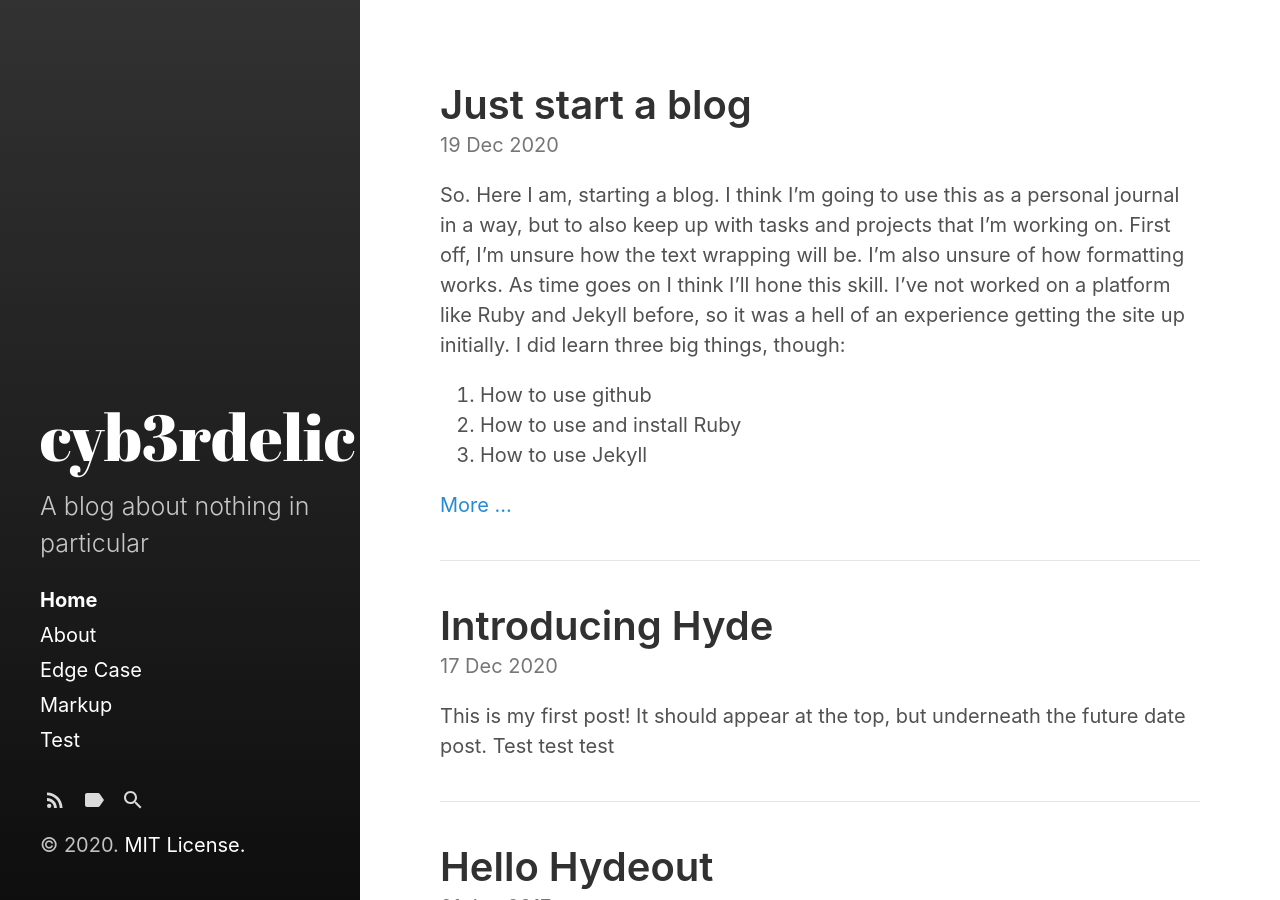
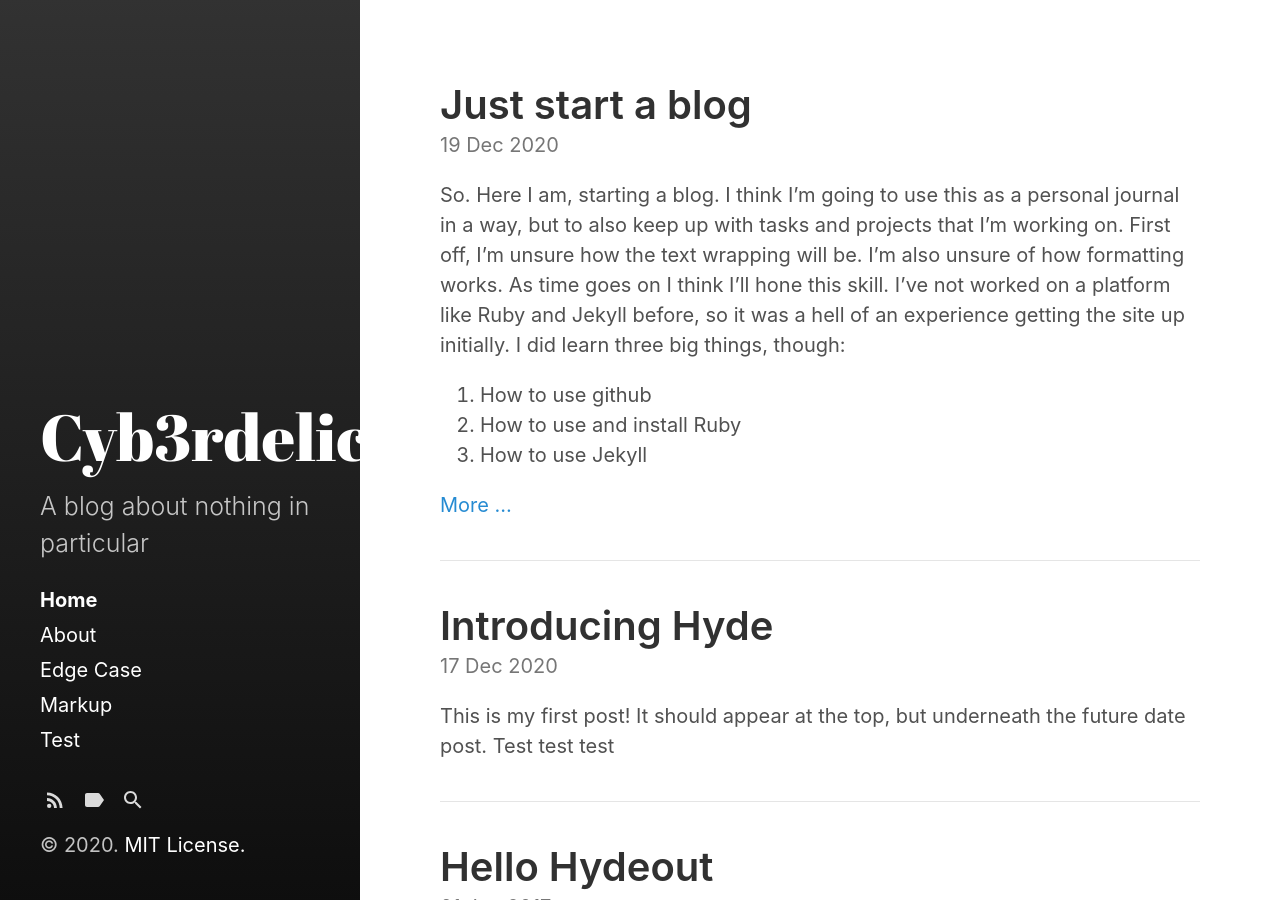
Before and after one commit to cyb3rdelic/cyb3rdelic.github.io, a Jekyll site: the page built from index.html, in a window 1280 px wide and 900 px high. Built offline with Jekyll 4.4.1, drawn with Linux system fonts in a browser that asks for light colours; the list of posts is cut into pages by our own code.

```diff
--- a/_config.yml
+++ b/_config.yml
@@ -3,7 +3,7 @@ markdown:         kramdown
 highlighter:      rouge
 
 # Setup
-title:            cyb3rdelic
+title:            Cyb3rdelic
 tagline:          'A blog about nothing'
 description:      'A blog about nothing in particular'
 url:              https://cyb3rdelic.github.io
@@ -18,7 +18,7 @@ author:
   name:           'Jordan Reedy'
   url:
 
-paginate:         5
+paginate:         3
 # paginate_path:    '/page:num'
                     # Or '/blog/page:num' if you want to move your index pages
 
```
